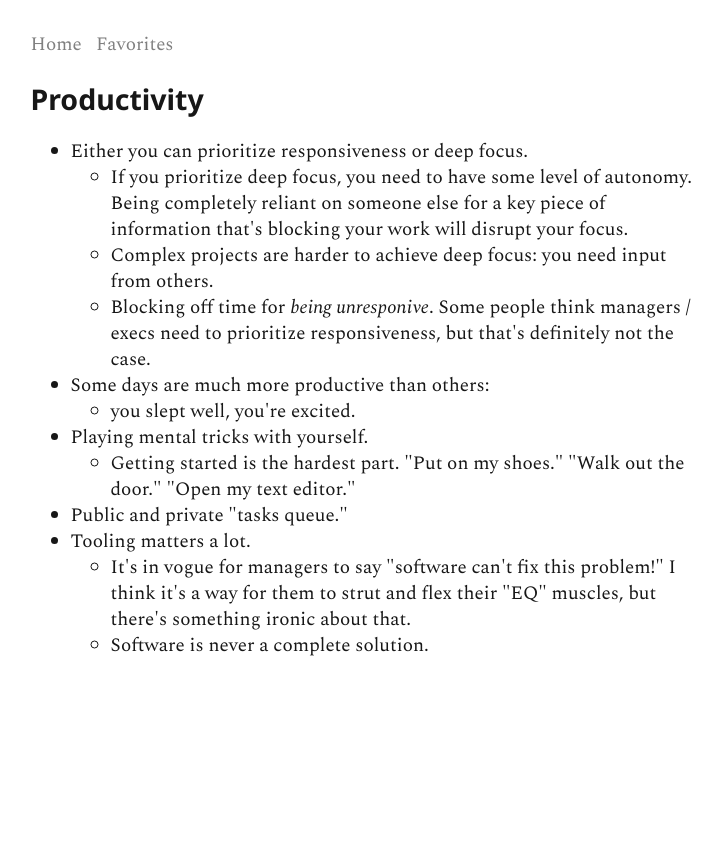
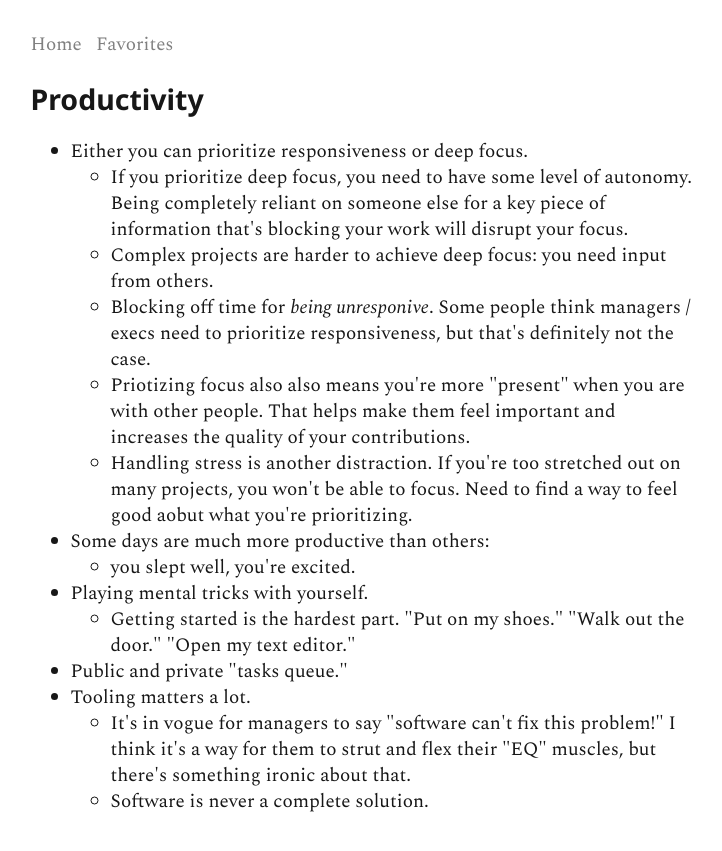
Before and after one commit to tjwaterman99/tjwaterman99, an MkDocs documentation site: the page built from docs/productivity.md, in a window 1280 px wide. Shown: the top 851 px of the page, without its empty margins (277-999 px from the left). Built offline with MkDocs 1.6.1, drawn with Linux system fonts in a browser that asks for light colours.

Commit message:
Add more WIP

```diff
--- a/docs/productivity.md
+++ b/docs/productivity.md
@@ -4,6 +4,8 @@
     - If you prioritize deep focus, you need to have some level of autonomy. Being completely reliant on someone else for a key piece of information that's blocking your work will disrupt your focus.
     - Complex projects are harder to achieve deep focus: you need input from others.
     - Blocking off time for _being unresponive_. Some people think managers / execs need to prioritize responsiveness, but that's definitely not the case.
+    - Priotizing focus also also means you're more "present" when you are with other people. That helps make them feel important and increases the quality of your contributions.
+    - Handling stress is another distraction. If you're too stretched out on many projects, you won't be able to focus. Need to find a way to feel good aobut what you're prioritizing.
 - Some days are much more productive than others:
     - you slept well, you're excited.
 - Playing mental tricks with yourself.
```
